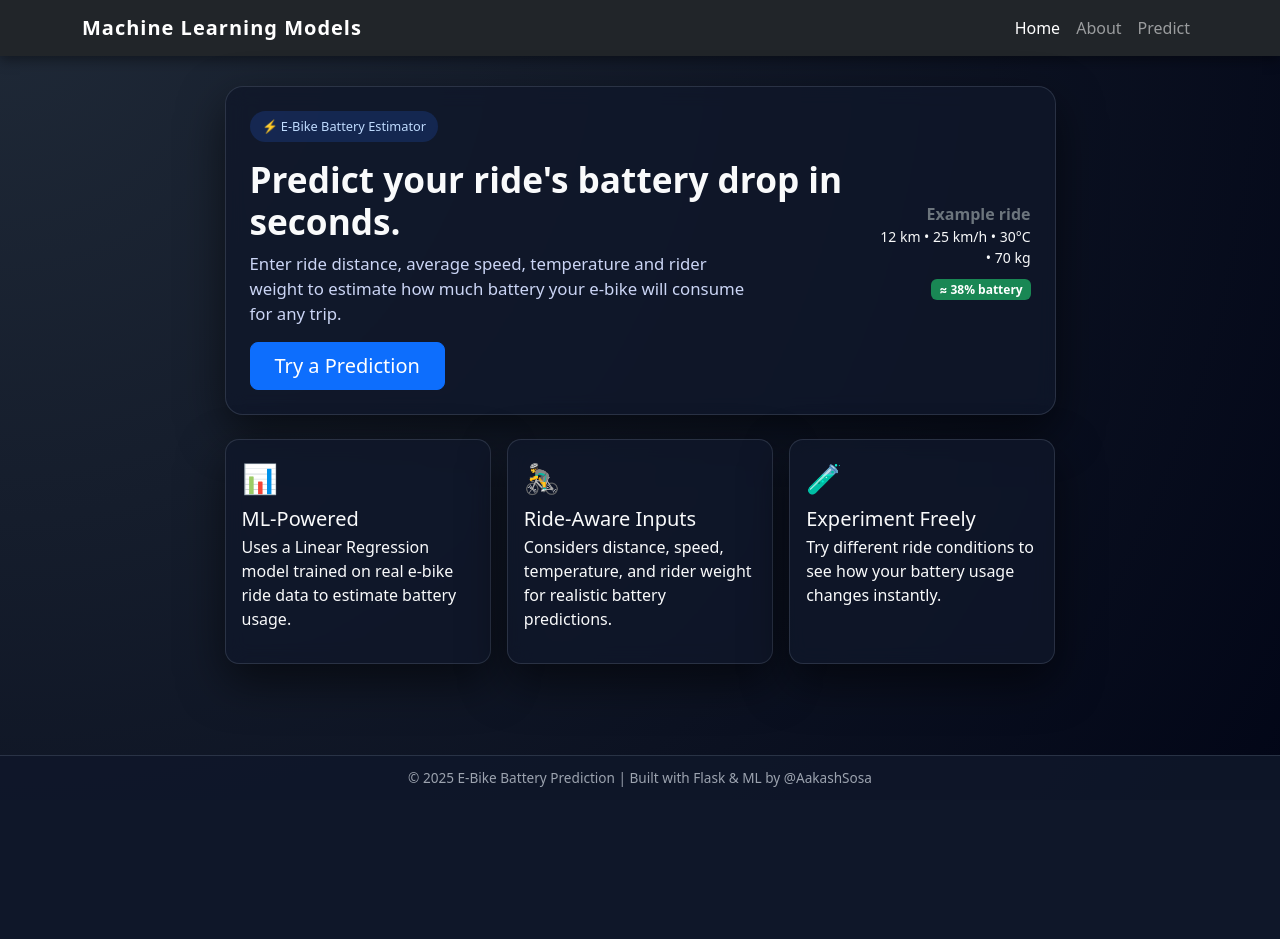
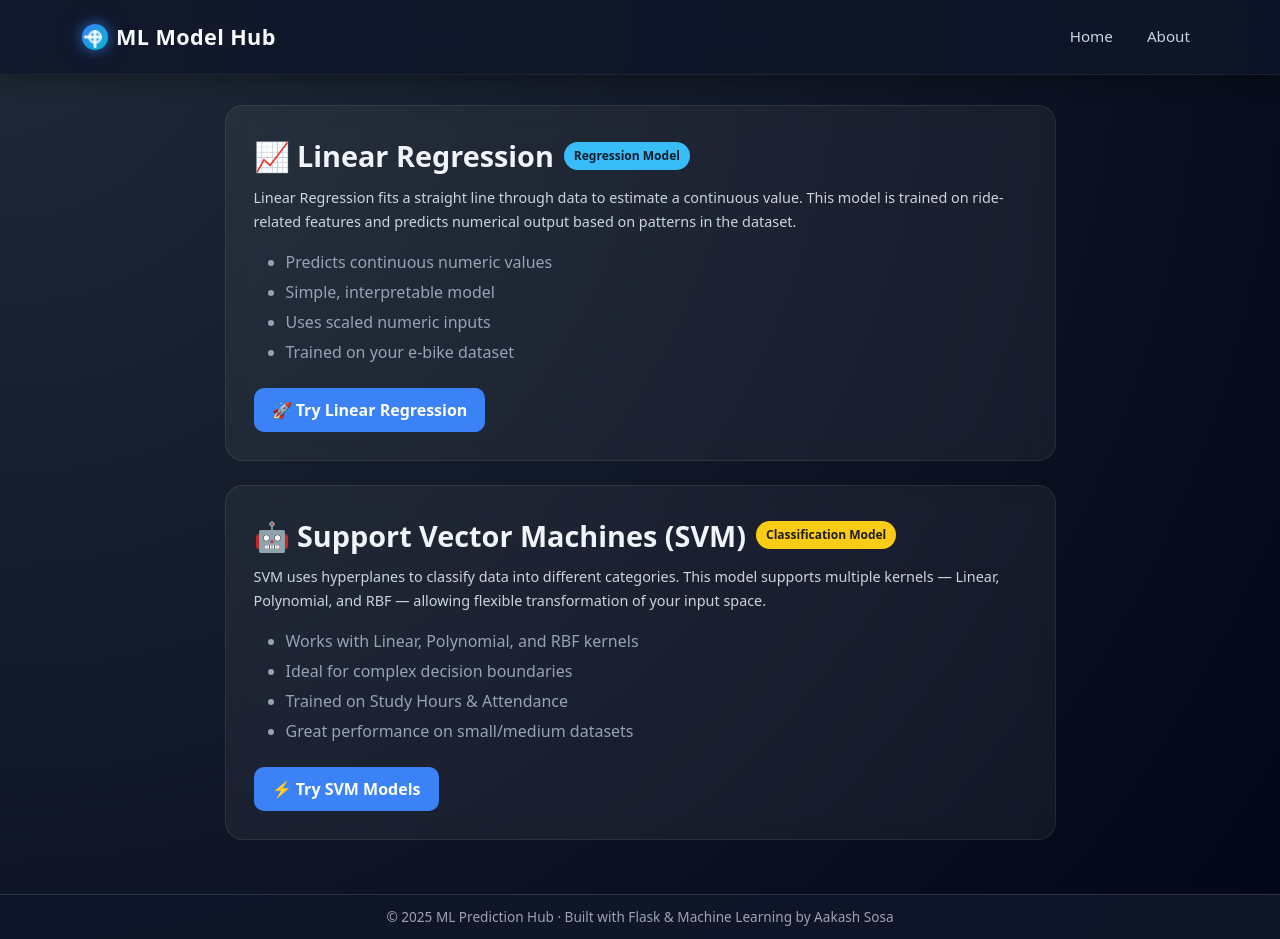
Before and after one commit to aakash2266/Data-Science, a Flask app: page / in a window 1280 px wide. Before the commit the page ends 787 px from the top, so only its background shows below. Run offline with Flask 3, Linux system fonts and the light colour scheme; parts of the project's set-up code (start-up, migrations or seed data) failed here and were passed over.

Commit message:
working version 2

```diff
--- a/app.py
+++ b/app.py
@@ -1,15 +1,22 @@
-from flask import Flask, render_template, request
 import pickle
 import numpy as np
+from flask import Flask, render_template, request
 
 app = Flask(__name__)
 
+# === Linear Regression stuff (already there) ===
 with open("models_and_datasets/NEWlr_model.pkl", "rb") as f:
     lr_model = pickle.load(f)
 
 with open("models_and_datasets/NEWscaler.pkl", "rb") as f:
     lr_scaler = pickle.load(f)
 
+# === SVM stuff (NEW) ===
+with open("models_and_datasets/svm_models.pkl", "rb") as f:
+    svm_models = pickle.load(f)   # {"Linear": ..., "Poly": ..., "RBF": ...}
+
+with open("models_and_datasets/svm_scaler.pkl", "rb") as f:
+    svm_scaler = pickle.load(f)
 @app.route("/")
 def home():
     return render_template("index.html")
@@ -25,18 +32,81 @@ def predict():
             feature3 = float(request.form["feature3"])
             feature4 = float(request.form["feature4"])
 
-            input_data = np.array([[feature1, feature2, feature3,feature4]])
-
+            input_data = np.array([[feature1, feature2, feature3, feature4]])
             input_scaled = lr_scaler.transform(input_data)
-
             prediction = lr_model.predict(input_scaled)[0]
 
-            return render_template("result.html", result=prediction)
+            return render_template(
+                "result.html",
+                result=prediction,
+                model_name="Linear Regression (Battery Drop)",
+                show_chart=True,
+                class_label=None
+            )
 
         except Exception as e:
-            return render_template("result.html", result=f"Error: {e}")
+            return render_template(
+                "result.html",
+                result=f"Error: {e}",
+                model_name="Linear Regression",
+                show_chart=False,
+                class_label=None
+            )
 
     return render_template("predict.html")
+
+
+@app.route("/predict_svm", methods=["GET", "POST"])
+def predict_svm():
+    if request.method == "POST":
+        try:
+            study_hours = float(request.form["study_hours"])
+            attendance = float(request.form["attendance"])
+            kernel = request.form.get("kernel", "RBF")  # "Linear", "Poly", "RBF"
+
+            input_data = np.array([[study_hours, attendance]])
+            input_scaled = svm_scaler.transform(input_data)
+
+            if kernel == "Linear":
+                model = svm_models["Linear"]
+            elif kernel == "Poly":
+                model = svm_models["Poly"]
+            else:
+                model = svm_models["RBF"]
+
+            prediction = model.predict(input_scaled)[0]
+
+            # Map numeric prediction to label (0 -> Fail, 1 -> Pass)
+            class_label = None
+            try:
+                pred_int = int(prediction)
+                if pred_int == 1:
+                    class_label = "Pass"
+                elif pred_int == 0:
+                    class_label = "Fail"
+                else:
+                    class_label = str(prediction)
+            except:
+                class_label = str(prediction)
+
+            return render_template(
+                "result.html",
+                result=prediction,
+                model_name=f"SVM ({kernel} kernel)",
+                show_chart=False,          # ❌ no donut for SVM
+                class_label=class_label    # ✅ visible Pass/Fail
+            )
+
+        except Exception as e:
+            return render_template(
+                "result.html",
+                result=f"Error: {e}",
+                model_name="SVM",
+                show_chart=False,
+                class_label=None
+            )
+
+    return render_template("svm_predict.html")
 
 @app.route("/about")
 def about():
--- a/templates/base.html
+++ b/templates/base.html
@@ -119,47 +119,146 @@ input:-webkit-autofill {
 
   <body>
     <header>
-      <nav class="navbar navbar-expand-md navbar-dark bg-dark">
+      <nav class="navbar navbar-expand-lg custom-navbar py-3">
   <div class="container">
-          <a class="navbar-brand brand-highlight" href="/">Machine Learning Models</a>
+    <a class="navbar-brand nav-title d-flex align-items-center gap-2" href="/">
+    <div class="gear-icon">
+        <div class="gear-spokes"></div>
+    </div>
+    ML Model Hub
+</a>
+
+
+
     <button
       class="navbar-toggler"
       type="button"
       data-bs-toggle="collapse"
-            data-bs-target="#collapsibleNavId"
-            aria-controls="collapsibleNavId"
-            aria-expanded="false"
-            aria-label="Toggle navigation"
+      data-bs-target="#navbarNav"
     >
       <span class="navbar-toggler-icon"></span>
     </button>
-          <div class="collapse navbar-collapse" id="collapsibleNavId">
+
+    <div class="collapse navbar-collapse" id="navbarNav">
       <ul class="navbar-nav ms-auto">
+
         <li class="nav-item">
-                <a
-                  class="nav-link {% if request.path=='/' %}active{% endif %}"
-                  href="/"
-                  >Home</a
-                >
+          <a class="nav-link nav-link-custom" href="/">Home</a>
         </li>
+
         <li class="nav-item">
-                <a
-                  class="nav-link {% if request.path=='/about' %}active{% endif %}"
-                  href="/about"
-                  >About</a
-                >
+          <a class="nav-link nav-link-custom" href="/about">About</a>
         </li>
-              <li class="nav-item">
-                <a
-                  class="nav-link {% if request.path=='/predict' %}active{% endif %}"
-                  href="/predict"
-                  >Predict</a
-                >
-              </li>
+
       </ul>
     </div>
   </div>
 </nav>
+
+<style>
+  .custom-navbar {
+    background: rgba(15, 23, 42, 0.85);
+    backdrop-filter: blur(12px);
+    border-bottom: 1px solid rgba(255, 255, 255, 0.06);
+    box-shadow: 0 0 25px rgba(0,0,0,0.4);
+  }
+
+  .nav-title {
+    font-size: 1.35rem;
+    font-weight: 700;
+    color: #f9fafb !important;
+    letter-spacing: 0.4px;
+  }
+
+  .nav-link-custom {
+    color: #cbd5e1 !important;
+    margin-left: 18px;
+    font-size: 0.95rem;
+    transition: 0.25s ease;
+    border-bottom: 2px solid transparent;
+  }
+
+  .nav-link-custom:hover {
+    color: #ffffff !important;
+    border-bottom: 2px solid #3b82f6;
+  }
+
+  /* ⚙️ GEAR ICON */
+  .gear-icon {
+      width: 26px;
+      height: 26px;
+      border-radius: 50%;
+      background: linear-gradient(135deg, #3b82f6, #06b6d4);
+      display: flex;
+      justify-content: center;
+      align-items: center;
+      box-shadow: 0 0 12px rgba(59,130,246,0.6);
+      position: relative;
+      animation: gearPulse 3s infinite ease-in-out;
+  }
+
+  .gear-spokes {
+      width: 14px;
+      height: 14px;
+      border: 3px solid rgba(255,255,255,0.7);
+      border-radius: 50%;
+      position: relative;
+      animation: gearSpin 2.4s linear infinite;
+  }
+
+  .gear-spokes::before,
+  .gear-spokes::after {
+      content: "";
+      position: absolute;
+      background: rgba(255,255,255,0.85);
+      border-radius: 2px;
+  }
+
+  /* Gear spokes (teeth) */
+  .gear-spokes::before {
+      width: 3px;
+      height: 18px;
+      top: -7px;
+      left: 50%;
+      transform: translateX(-50%);
+  }
+
+  .gear-spokes::after {
+      width: 18px;
+      height: 3px;
+      left: -7px;
+      top: 50%;
+      transform: translateY(-50%);
+  }
+
+  /* Core animation */
+  @keyframes gearSpin {
+      from { transform: rotate(0deg); }
+      to { transform: rotate(360deg); }
+  }
+
+  /* Glow pulsing effect */
+  @keyframes gearPulse {
+      0%, 100% {
+          box-shadow: 0 0 10px rgba(59,130,246,0.5),
+                      0 0 20px rgba(59,130,246,0.2);
+      }
+      50% {
+          box-shadow: 0 0 16px rgba(59,130,246,0.9),
+                      0 0 35px rgba(59,130,246,0.35);
+      }
+  }
+
+  /* Hover intensifies glow */
+  .nav-title:hover .gear-icon {
+      box-shadow: 0 0 22px rgba(96,165,250,1),
+                  0 0 40px rgba(96,165,250,0.6);
+      transition: 0.25s;
+  }
+</style>
+
+
+
     </header>
 
     <main class="page-wrapper">
@@ -173,7 +272,7 @@ input:-webkit-autofill {
     </main>
 
     <footer>
-      &copy; 2025 E-Bike Battery Prediction | Built with Flask & ML by @AakashSosa
+      &copy; 2025 ML Prediction Hub · Built with Flask & Machine Learning by Aakash Sosa
     </footer>
 
     <!-- Bootstrap JS -->
--- a/templates/index.html
+++ b/templates/index.html
@@ -3,78 +3,113 @@
 
 {% block main %}
 
-<!-- HERO SECTION -->
-<div class="glass-card mb-4 p-4" style="border-radius:18px;">
-    <div class="d-flex flex-column flex-md-row justify-content-between align-items-start align-items-md-center">
+<style>
+    .model-card {
+        border-radius: 18px;
+        padding: 28px;
+        background: rgba(255, 255, 255, 0.05);
+        backdrop-filter: blur(10px);
+        border: 1px solid rgba(255, 255, 255, 0.08);
+        transition: 0.25s ease;
+    }
+    .model-card:hover {
+        transform: translateY(-4px);
+        border-color: rgba(255, 255, 255, 0.25);
+        background: rgba(255, 255, 255, 0.08);
+    }
 
-        <!-- LEFT -->
-        <div class="flex-grow-1 me-md-4">
-            <div class="pill mb-3">
-                ⚡ E-Bike Battery Estimator
-            </div>
+    .model-title {
+        font-size: 1.8rem;
+        font-weight: 700;
+        color: #f1f5f9;
+        display: flex;
+        align-items: center;
+        gap: 10px;
+    }
 
-            <h1 class="hero-title mb-2" style="font-size:2.2rem; font-weight:700;">
-                Predict your ride's battery drop in seconds.
-            </h1>
+    .model-desc {
+        color: #cbd5e1;
+        font-size: 0.9rem;
+        line-height: 1.5rem;
+    }
 
-            <p class="hero-subtitle mb-3" style="max-width:500px;">
-                Enter ride distance, average speed, temperature and rider weight to estimate
-                how much battery your e-bike will consume for any trip.
-            </p>
+    .model-badge {
+        display: inline-block;
+        padding: 5px 10px;
+        border-radius: 20px;
+        font-size: 0.75rem;
+        font-weight: 600;
+    }
 
+    .badge-lr { background: #38bdf8; color: #0d1b2a; }
+    .badge-svm { background: #facc15; color: #1e1e1e; }
 
+    ul.model-points li {
+        color: #94a3b8;
+        margin-bottom: 6px;
+    }
+    .model-btn {
+    display: inline-block;
+    background: #3b82f6;
+    color: white !important;
+    padding: 10px 18px;
+    border-radius: 10px;
+    font-weight: 600;
+    text-decoration: none;
+    transition: 0.25s ease;
+}
+.model-btn:hover {
+    background: #60a5fa;
+    transform: translateY(-3px);
+}
 
-            <a href="/predict" class="btn btn-primary btn-lg px-4">
-                Try a Prediction
-            </a>
-        </div>
+</style>
 
-        <!-- RIGHT: EXAMPLE -->
-        <div class="text-md-end text-start mt-4 mt-md-0">
-            <div class="fw-semibold text-secondary">Example ride</div>
-            <div class="text-light small">
-                12 km • 25 km/h • 30°C • 70 kg
-            </div>
-            <div class="mt-2">
-                <span class="badge bg-success">≈ 38% battery</span>
-            </div>
-        </div>
+<!-- LINEAR REGRESSION CARD -->
+<div class="model-card mb-4">
+    <div class="model-title">
+        📈 Linear Regression
+        <span class="model-badge badge-lr">Regression Model</span>
+    </div>
 
-    </div>
+    <p class="model-desc mt-2">
+        Linear Regression fits a straight line through data to estimate a continuous value.
+        This model is trained on ride-related features and predicts numerical output based
+        on patterns in the dataset.
+    </p>
+
+    <ul class="model-points">
+        <li>Predicts continuous numeric values</li>
+        <li>Simple, interpretable model</li>
+        <li>Uses scaled numeric inputs</li>
+        <li>Trained on your e-bike dataset</li>
+    </ul>
+
+    <a href="/predict" class="model-btn mt-2">🚀 Try Linear Regression</a>
+
 </div>
 
-<!-- FEATURE CARDS -->
-<div class="row g-3">
-
-    <div class="col-md-4">
-        <div class="glass-card p-3 h-100" style="border-radius:14px;">
-            <div class="feature-icon mb-2" style="font-size:1.8rem;">📊</div>
-            <h5 class="feature-title mb-1">ML-Powered</h5>
-            <p class="feature-text">
-                Uses a Linear Regression model trained on real e-bike ride data to estimate battery usage.
-            </p>
-        </div>
+<!-- SVM CARD -->
+<div class="model-card mb-4">
+    <div class="model-title">
+        🤖 Support Vector Machines (SVM)
+        <span class="model-badge badge-svm">Classification Model</span>
     </div>
 
-    <div class="col-md-4">
-        <div class="glass-card p-3 h-100" style="border-radius:14px;">
-            <div class="feature-icon mb-2" style="font-size:1.8rem;">🚴‍♂️</div>
-            <h5 class="feature-title mb-1">Ride-Aware Inputs</h5>
-            <p class="feature-text">
-                Considers distance, speed, temperature, and rider weight for realistic battery predictions.
-            </p>
-        </div>
-    </div>
+    <p class="model-desc mt-2">
+        SVM uses hyperplanes to classify data into different categories. This model supports
+        multiple kernels — Linear, Polynomial, and RBF — allowing flexible transformation of
+        your input space.
+    </p>
 
-    <div class="col-md-4">
-        <div class="glass-card p-3 h-100" style="border-radius:14px;">
-            <div class="feature-icon mb-2" style="font-size:1.8rem;">🧪</div>
-            <h5 class="feature-title mb-1">Experiment Freely</h5>
-            <p class="feature-text">
-                Try different ride conditions to see how your battery usage changes instantly.
-            </p>
-        </div>
-    </div>
+    <ul class="model-points">
+        <li>Works with Linear, Polynomial, and RBF kernels</li>
+        <li>Ideal for complex decision boundaries</li>
+        <li>Trained on Study Hours & Attendance</li>
+        <li>Great performance on small/medium datasets</li>
+    </ul>
+
+    <a href="/predict_svm" class="model-btn mt-2">⚡ Try SVM Models</a>
 
 </div>
 
```
Also changed, not shown: templates/result.html (+92 -112 lines), templates/svm_predict.html (added, +160 -0 lines), 1 other file. Lines whose indentation alone changed are shown as unchanged.
